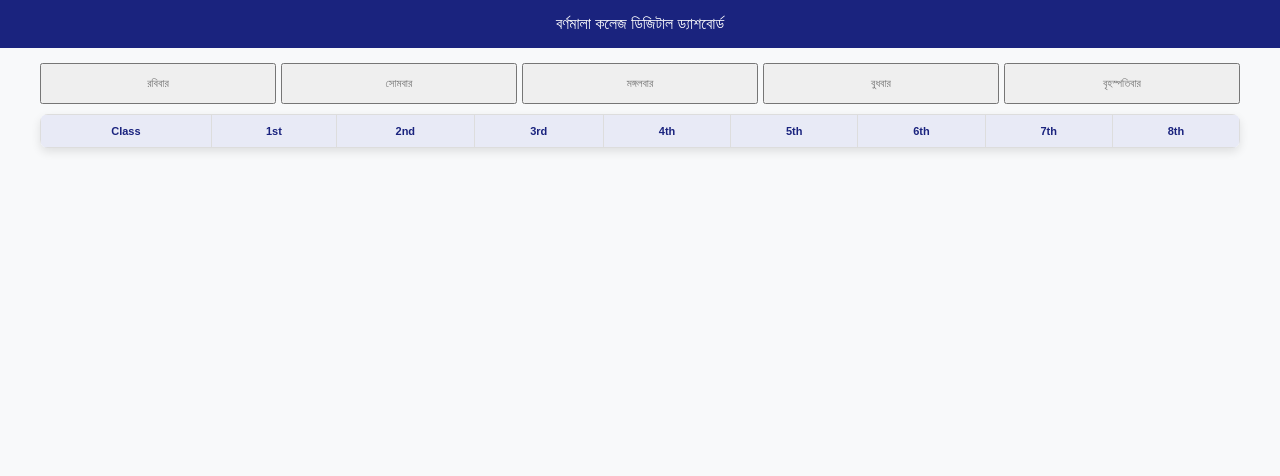
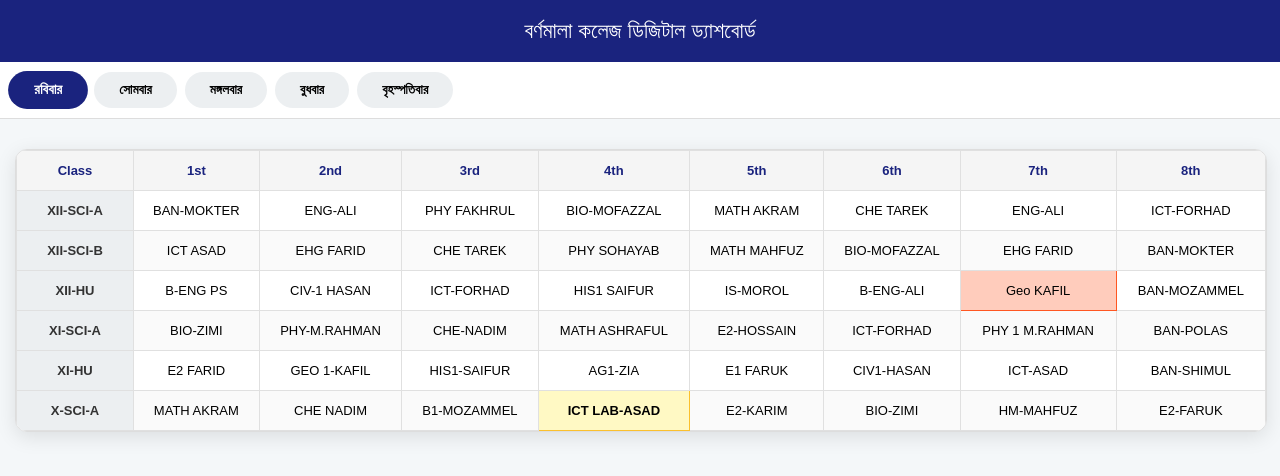
Before and after one commit to chorcha2utkorsho-svg/barnamala-college, a plain HTML site: page index.html in a window 1280 px wide. Drawn offline with nearby package versions, Linux system fonts and the light colour scheme; a small style sheet from the web is missing.

Commit message:
Add files via upload

```diff
--- a/index.html
+++ b/index.html
@@ -3,23 +3,34 @@
 <head>
     <meta charset="UTF-8">
     <meta name="viewport" content="width=device-width, initial-scale=1.0">
-    <title>STAR Portal v21.0 - Supabase Connected</title>
-    <!-- সুপাবেস লাইব্রেরি লোড -->
+    <title>বর্ণমালা কলেজ - ডিজিটাল রুটিন</title>
     <script src="https://cdn.jsdelivr.net/npm/@supabase/supabase-js@2"></script>
     <link href="https://cdnjs.cloudflare.com/ajax/libs/font-awesome/6.0.0/css/all.min.css" rel="stylesheet">
     <style>
         @import url('https://cdn.jsdelivr.net/gh/at-shovon/kalpurush-font@master/kalpurush.woff2');
-        :root { --p: #1a237e; --bg: #f8f9fa; }
-        body { font-family: 'Kalpurush', sans-serif; background: var(--bg); margin: 0; padding-bottom: 90px; }
-        header { background: var(--p); color: white; padding: 15px; text-align: center; }
-        .container { padding: 15px; max-width: 1200px; margin: auto; }
-        .table-wrapper { width: 100%; overflow-x: auto; background: white; border-radius: 8px; box-shadow: 0 4px 10px rgba(0,0,0,0.1); }
-        table { width: 100%; border-collapse: collapse; min-width: 1000px; font-size: 11px; }
-        th, td { border: 1px solid #ddd; padding: 10px; text-align: center; }
-        th { background: #e8eaf6; color: var(--p); }
-        .lab { background: #fff9c4 !important; font-weight: bold; }
-        nav { position: fixed; bottom: 0; width: 100%; background: white; display: flex; border-top: 1px solid #ddd; height: 75px; }
-        .nav-item { flex: 1; text-align: center; padding: 12px; color: #777; cursor: pointer; font-size: 11px; }
+        :root { --p: #1a237e; --bg: #f4f7f9; }
+        body { font-family: 'Kalpurush', sans-serif; background: var(--bg); margin: 0; padding-bottom: 80px; }
+        header { background: var(--p); color: white; padding: 18px; text-align: center; font-size: 22px; box-shadow: 0 2px 10px rgba(0,0,0,0.2); }
+        .container { padding: 15px; max-width: 1400px; margin: auto; }
+
+        /* Day Buttons */
+        .day-nav { display: flex; overflow-x: auto; background: white; padding: 10px; gap: 8px; border-bottom: 1px solid #ddd; position: sticky; top: 0; z-index: 100; }
+        .day-btn { padding: 10px 25px; border: none; border-radius: 25px; background: #eceff1; cursor: pointer; white-space: nowrap; font-weight: bold; font-family: 'Kalpurush'; transition: 0.3s; }
+        .day-btn.active { background: var(--p); color: white; transform: scale(1.05); }
+
+        /* Master Table Styling */
+        .table-wrapper { width: 100%; overflow-x: auto; background: white; border-radius: 12px; box-shadow: 0 5px 20px rgba(0,0,0,0.1); margin-top: 15px; border: 1px solid #ddd; }
+        table { width: 100%; border-collapse: collapse; min-width: 1100px; font-size: 13px; }
+        th, td { border: 1px solid #e0e0e0; padding: 12px 8px; text-align: center; }
+        th { background: #f5f5f5; color: var(--p); font-weight: bold; position: sticky; top: 0; }
+        tr:nth-child(even) { background: #fafafa; }
+        .class-col { font-weight: bold; background: #eceff1 !important; color: #333; width: 100px; }
+        .lab { background: #fff9c4 !important; border: 1.5px solid #fbc02d !important; font-weight: bold; }
+        .geo { background: #ffccbc !important; border: 1.5px solid #ff5722 !important; }
+
+        /* Navigation Bottom */
+        nav { position: fixed; bottom: 0; width: 100%; background: white; display: flex; border-top: 1px solid #ddd; height: 65px; box-shadow: 0 -5px 15px rgba(0,0,0,0.05); }
+        .nav-item { flex: 1; text-align: center; padding: 12px; color: #777; cursor: pointer; font-size: 12px; }
         .nav-item.active { color: var(--p); font-weight: bold; }
     </style>
 </head>
@@ -27,60 +38,83 @@
 
 <header>বর্ণমালা কলেজ ডিজিটাল ড্যাশবোর্ড</header>
 
+<div class="day-nav">
+    <button class="day-btn active" onclick="switchDay('SUNDAY', this)">রবিবার</button>
+    <button class="day-btn" onclick="switchDay('MONDAY', this)">সোমবার</button>
+    <button class="day-btn" onclick="switchDay('TUESDAY', this)">মঙ্গলবার</button>
+    <button class="day-btn" onclick="switchDay('WEDNESDAY', this)">বুধবার</button>
+    <button class="day-btn" onclick="switchDay('THURSDAY', this)">বৃহস্পতিবার</button>
+</div>
+
 <div class="container">
-    <div style="display: flex; gap: 5px; margin-bottom: 10px; overflow-x: auto;">
-        <button class="nav-item" onclick="loadDay('SUNDAY')">রবিবার</button>
-        <button class="nav-item" onclick="loadDay('MONDAY')">সোমবার</button>
-        <button class="nav-item" onclick="loadDay('TUESDAY')">মঙ্গলবার</button>
-        <button class="nav-item" onclick="loadDay('WEDNESDAY')">বুধবার</button>
-        <button class="nav-item" onclick="loadDay('THURSDAY')">বৃহস্পতিবার</button>
-    </div>
-
     <div class="table-wrapper">
-        <table>
-            <thead><tr><th>Class</th><th>1st</th><th>2nd</th><th>3rd</th><th>4th</th><th>5th</th><th>6th</th><th>7th</th><th>8th</th></tr></thead>
-            <tbody id="routine-body"></tbody>
+        <table id="main-table">
+            <thead>
+                <tr><th>Class</th><th>1st</th><th>2nd</th><th>3rd</th><th>4th</th><th>5th</th><th>6th</th><th>7th</th><th>8th</th></tr>
+            </thead>
+            <tbody id="routine-body">
+                <!-- ডাটা অটোমেটিক লোড হবে -->
+            </tbody>
         </table>
     </div>
 </div>
 
 <script>
-    // আপনার সুপাবেস কানেকশন কি
-    const SUPABASE_URL = 'https://eskdlglgeeuovugcffszs.supabase.co';
-    const SUPABASE_KEY = 'eyJhbGciOiJIUzI1NiIsInR5cCI6IkpXVCJ9.eyJpc3MiOiJzdXBhYmFzZSIsInJlZiI6ImVza2RsZ2xnZWV1dnVnY2Zmc3pzIiwicm9sZSI6ImFub24iLCJpYXQiOjE3Nzc2Mzg3NjAsImV4cCI6MjA5MzIxNDc2MH0.QUNLFHjgGVdTfKN4JYCf8X9X2wCvbnRkMD6J8zjmIQk';
-    const supabase = supabase.createClient(SUPABASE_URL, SUPABASE_KEY);
+    // আপনার ৫ দিনের সম্পূর্ণ মাস্টার ডাটা (ব্যাকআপ হিসেবে কোডের ভেতরেই দেওয়া হলো)
+    const LOCAL_BACKUP = {
+        "SUNDAY": [
+            {c: "XII-SCI-A", p: ["BAN-MOKTER", "ENG-ALI", "PHY FAKHRUL", "BIO-MOFAZZAL", "MATH AKRAM", "CHE TAREK", "ENG-ALI", "ICT-FORHAD"]},
+            {c: "XII-SCI-B", p: ["ICT ASAD", "EHG FARID", "CHE TAREK", "PHY SOHAYAB", "MATH MAHFUZ", "BIO-MOFAZZAL", "EHG FARID", "BAN-MOKTER"]},
+            {c: "XII-HU", p: ["B-ENG PS", "CIV-1 HASAN", "ICT-FORHAD", "HIS1 SAIFUR", "IS-MOROL", "B-ENG-ALI", "Geo KAFIL", "BAN-MOZAMMEL"]},
+            {c: "XI-SCI-A", p: ["BIO-ZIMI", "PHY-M.RAHMAN", "CHE-NADIM", "MATH ASHRAFUL", "E2-HOSSAIN", "ICT-FORHAD", "PHY 1 M.RAHMAN", "BAN-POLAS"]},
+            {c: "XI-HU", p: ["E2 FARID", "GEO 1-KAFIL", "HIS1-SAIFUR", "AG1-ZIA", "E1 FARUK", "CIV1-HASAN", "ICT-ASAD", "BAN-SHIMUL"]},
+            {c: "X-SCI-A", p: ["MATH AKRAM", "CHE NADIM", "B1-MOZAMMEL", "ICT LAB-ASAD", "E2-KARIM", "BIO-ZIMI", "HM-MAHFUZ", "E2-FARUK"]}
+        ],
+        "MONDAY": [
+            {c: "XII-SCI-A", p: ["PHY SOHAYAB", "ENG-ALI", "CHE TAREK", "BIO-MOFAZZAL", "MATH AKRAM", "CHE TAREK", "ENG-ALI", "BAN-MOKTER"]},
+            {c: "IX-HU", p: ["AGRI JUI", "E2-KARIM", "GEO-KAFIL", "ICT LAB-M.RAHMAN", "CIV-NASRIN", "MATH-REJAUL", "SCI-M.RAHMAN", "E1-SHAMIM"]}
+        ],
+        "TUESDAY": [
+            {c: "XII-SCI-A", p: ["ENG-ALI", "ICT LAB-FORHAD", "PHY FAKHRUL", "BIO-MOFAZZAL", "ENG-ALI", "CHE TAREK", "MATH AKRAM", "BAN-MOKTER"]}
+        ],
+        "WEDNESDAY": [
+            {c: "XI-BS", p: ["ICT LAB-FORHAD", "E2 SHAMIM", "ACC2-JUI", "E1 ALI", "B2-MOKTER", "FIN2 AFSAR", "MGT-AZIZ", "AG-2 ZIA"]}
+        ],
+        "THURSDAY": [
+            {c: "XII-SCI-B", p: ["ICT LAB-ASAD", "CHE TAREK", "BIO 2 MOFAZZAL", "MATH MAHFUZ", "BAN-MOKTER", "PHY S FAKHRUL", "CHE TAREK", "-"]}
+        ]
+    };
 
-    let MASTER_ROUTINE = {};
-
-    async function syncData() {
-        const { data, error } = await supabase.from('routine_master').select('*');
-        if (error) {
-            console.error('Data Sync Error:', error);
-            alert("ডাটা লোড হতে সমস্যা হচ্ছে!");
-        } else {
-            data.forEach(row => {
-                MASTER_ROUTINE[row.day_name] = row.full_routine;
-            });
-            loadDay('SUNDAY'); // ডিফল্ট রবিবার দেখাবে
-        }
-    }
-
-    function loadDay(day) {
+    function renderRoutine(day) {
         const body = document.getElementById('routine-body');
         body.innerHTML = "";
-        const rows = MASTER_ROUTINE[day] || [];
+        const data = LOCAL_BACKUP[day] || [];
 
-        rows.forEach(row => {
-            let tr = `<tr><td style="font-weight:bold; background:#f5f5f5">${row.c}</td>`;
-            row.p.forEach(p => {
-                let hClass = p.includes("ICT LAB") ? "lab" : "";
-                tr += `<td class="${hClass}">${p}</td>`;
+        if (data.length === 0) {
+            body.innerHTML = "<tr><td colspan='9'>এই দিনের ডাটা নেই</td></tr>";
+            return;
+        }
+
+        data.forEach(row => {
+            let tr = `<tr><td class="class-col">${row.c}</td>`;
+            row.p.forEach(period => {
+                let cellClass = "";
+                if(period.includes("ICT LAB")) cellClass = "lab";
+                if(period.includes("Geo KAFIL")) cellClass = "geo";
+                tr += `<td class="${cellClass}">${period}</td>`;
             });
             body.innerHTML += tr + `</tr>`;
         });
     }
 
-    window.onload = syncData;
+    function switchDay(day, btn) {
+        document.querySelectorAll('.day-btn').forEach(b => b.classList.remove('active'));
+        btn.classList.add('active');
+        renderRoutine(day);
+    }
+
+    // অ্যাপ চালু হলে রবিবার দেখাবে
+    window.onload = () => renderRoutine('SUNDAY');
 </script>
 </body>
 </html>
```
